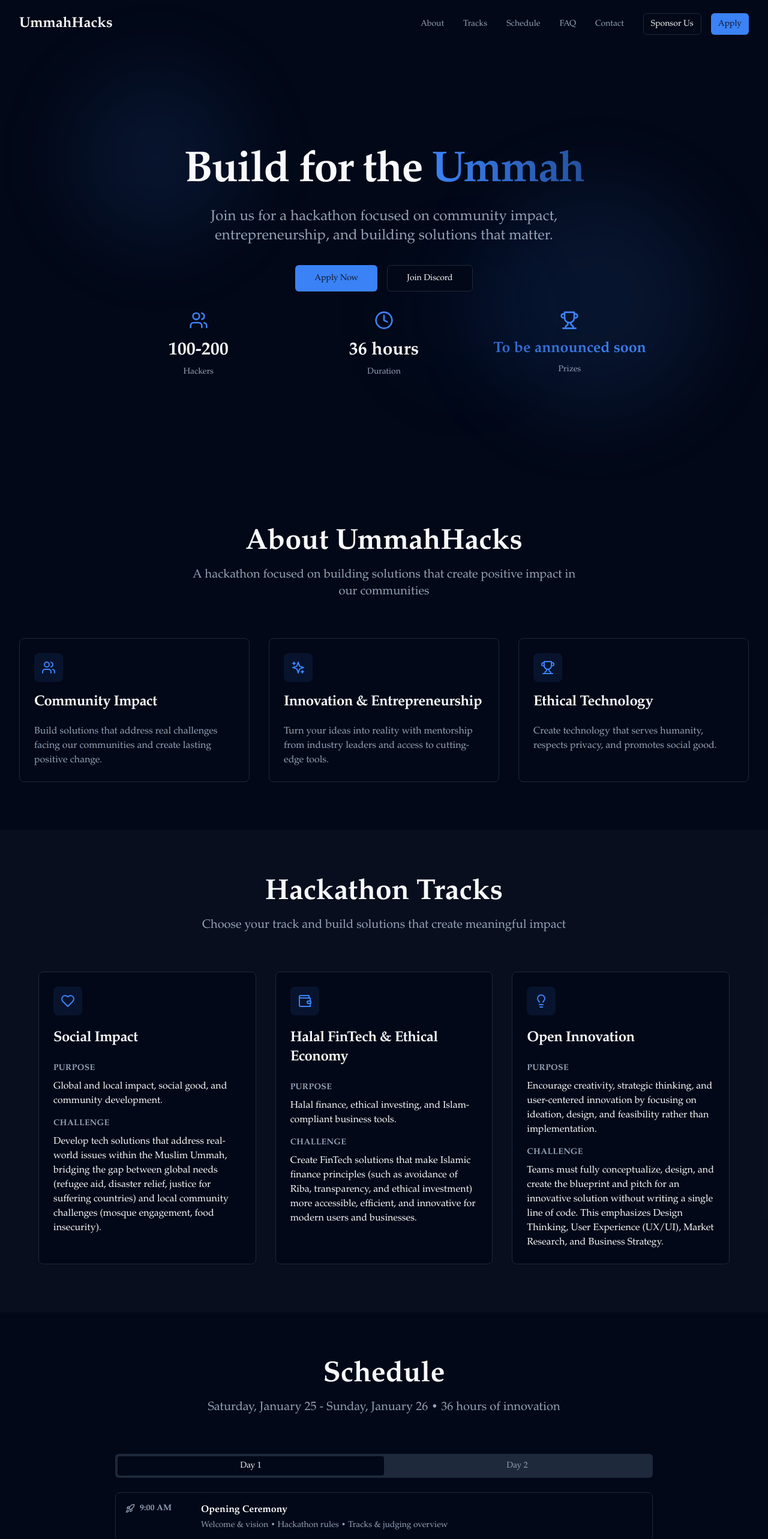
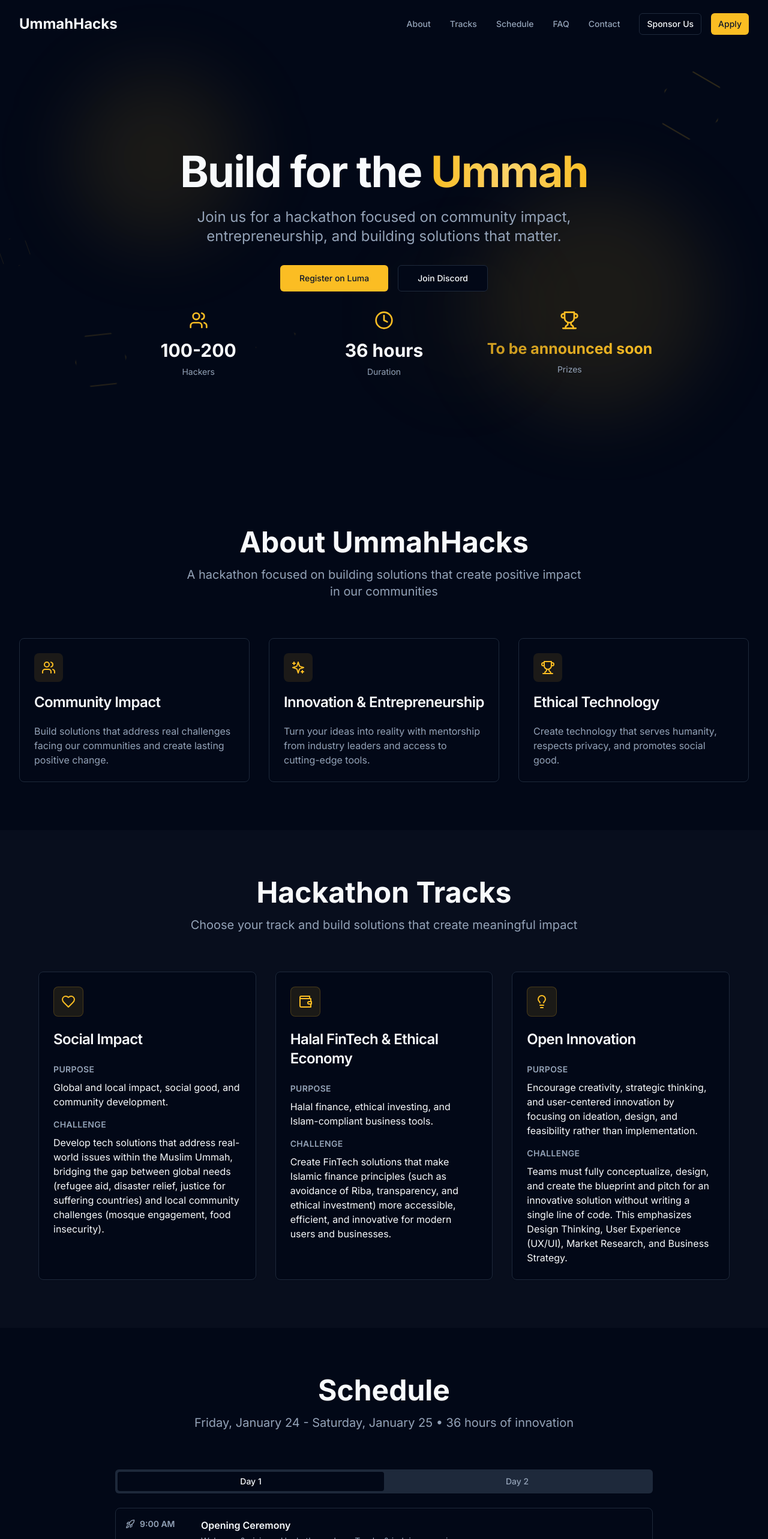
Before and after one commit to Ebizubes/Ummah-Hacks, a React (Vite) app: page / in a window 1280 px wide. Shown: the top 2566 px of the page at 60% size. Built offline with nearby package versions, Linux system fonts and the light colour scheme.

Commit message:
Add Islamic geometric patterns, golden accents, modern font, and Luma registration integration

```diff
--- a/index.html
+++ b/index.html
@@ -8,7 +8,7 @@
     <meta name="description" content="Join UmmahHacks - a hackathon focused on building for community impact, entrepreneurship, and social good." />
     <link rel="preconnect" href="https://fonts.googleapis.com" />
     <link rel="preconnect" href="https://fonts.gstatic.com" crossorigin />
-    <link href="https://fonts.googleapis.com/css2?family=EB+Garamond:wght@400;500;600;700&display=swap" rel="stylesheet" />
+    <link href="https://fonts.googleapis.com/css2?family=Inter:wght@300;400;500;600;700;800&display=swap" rel="stylesheet" />
   </head>
   <body>
     <div id="root"></div>
--- a/src/App.tsx
+++ b/src/App.tsx
@@ -97,7 +97,7 @@ function App() {
         <div className="container mx-auto px-4 sm:px-6 lg:px-8">
           <SectionHeader
             title="Schedule"
-            subtitle="Saturday, January 25 - Sunday, January 26 • 36 hours of innovation"
+            subtitle="Friday, January 24 - Saturday, January 25 • 36 hours of innovation"
           />
 
           <div className="mt-16 max-w-4xl mx-auto">
@@ -136,8 +136,8 @@ function App() {
               are open now!
             </p>
             <div className="flex flex-col sm:flex-row items-center justify-center gap-4">
-              <Button size="lg" onClick={() => window.open(siteConfig.applicationLink, '_blank')}>
-                Apply Now
+              <Button size="lg" onClick={() => window.open(siteConfig.lumaLink, '_blank')}>
+                Register on Luma
               </Button>
               <Button
                 size="lg"
--- a/src/components/AnimatedBackground.tsx
+++ b/src/components/AnimatedBackground.tsx
@@ -3,8 +3,9 @@ import { motion } from 'framer-motion'
 export function AnimatedBackground() {
   return (
     <div className="absolute inset-0 overflow-hidden pointer-events-none">
+      {/* Golden gradient orbs */}
       <motion.div
-        className="absolute top-20 left-10 w-72 h-72 bg-primary/10 rounded-full blur-3xl"
+        className="absolute top-20 left-10 w-72 h-72 bg-[hsl(43,96%,56%)]/10 rounded-full blur-3xl"
         animate={{
           x: [0, 100, 0],
           y: [0, 50, 0],
@@ -16,7 +17,7 @@ export function AnimatedBackground() {
         }}
       />
       <motion.div
-        className="absolute bottom-20 right-10 w-96 h-96 bg-primary/10 rounded-full blur-3xl"
+        className="absolute bottom-20 right-10 w-96 h-96 bg-[hsl(43,96%,56%)]/10 rounded-full blur-3xl"
         animate={{
           x: [0, -100, 0],
           y: [0, -50, 0],
@@ -28,7 +29,7 @@ export function AnimatedBackground() {
         }}
       />
       <motion.div
-        className="absolute top-1/2 left-1/2 w-64 h-64 bg-primary/5 rounded-full blur-3xl"
+        className="absolute top-1/2 left-1/2 w-64 h-64 bg-[hsl(43,96%,56%)]/5 rounded-full blur-3xl"
         animate={{
           scale: [1, 1.2, 1],
           opacity: [0.3, 0.5, 0.3],
@@ -39,6 +40,109 @@ export function AnimatedBackground() {
           ease: 'easeInOut',
         }}
       />
+
+      {/* Islamic geometric shapes - Hexagons and Stars */}
+      {/* Hexagon 1 */}
+      <motion.div
+        className="absolute top-32 right-20 w-24 h-24 border-2 border-[hsl(43,96%,56%)]/20"
+        style={{
+          clipPath: 'polygon(50% 0%, 100% 25%, 100% 75%, 50% 100%, 0% 75%, 0% 25%)',
+        }}
+        animate={{
+          rotate: [0, 360],
+          scale: [1, 1.1, 1],
+        }}
+        transition={{
+          duration: 20,
+          repeat: Infinity,
+          ease: 'linear',
+        }}
+      />
+
+      {/* Hexagon 2 */}
+      <motion.div
+        className="absolute bottom-40 left-32 w-20 h-20 border-2 border-[hsl(43,96%,56%)]/15"
+        style={{
+          clipPath: 'polygon(50% 0%, 100% 25%, 100% 75%, 50% 100%, 0% 75%, 0% 25%)',
+        }}
+        animate={{
+          rotate: [360, 0],
+          scale: [1, 1.15, 1],
+        }}
+        transition={{
+          duration: 25,
+          repeat: Infinity,
+          ease: 'linear',
+        }}
+      />
+
+      {/* 6-pointed star (Islamic style) */}
+      <motion.div
+        className="absolute top-1/3 right-1/4 w-28 h-28 border-2 border-[hsl(43,96%,56%)]/20"
+        style={{
+          clipPath: 'polygon(50% 0%, 61% 35%, 98% 35%, 68% 57%, 79% 91%, 50% 70%, 21% 91%, 32% 57%, 2% 35%, 39% 35%)',
+        }}
+        animate={{
+          rotate: [0, 360],
+          scale: [1, 1.05, 1],
+        }}
+        transition={{
+          duration: 30,
+          repeat: Infinity,
+          ease: 'linear',
+        }}
+      />
+
+      {/* 8-pointed star (Islamic style) */}
+      <motion.div
+        className="absolute bottom-1/4 left-1/3 w-16 h-16 border-2 border-[hsl(43,96%,56%)]/15"
+        style={{
+          clipPath: 'polygon(50% 0%, 61% 35%, 100% 35%, 61% 35%, 75% 75%, 50% 100%, 25% 75%, 39% 35%, 0% 35%, 39% 35%, 50% 0%)',
+        }}
+        animate={{
+          rotate: [360, 0],
+          scale: [1, 1.2, 1],
+        }}
+        transition={{
+          duration: 22,
+          repeat: Infinity,
+          ease: 'linear',
+        }}
+      />
+
+      {/* Small hexagon pattern */}
+      <motion.div
+        className="absolute top-1/2 right-1/5 w-12 h-12 border border-[hsl(43,96%,56%)]/10"
+        style={{
+          clipPath: 'polygon(50% 0%, 100% 25%, 100% 75%, 50% 100%, 0% 75%, 0% 25%)',
+        }}
+        animate={{
+          rotate: [0, 360],
+          y: [0, -15, 0],
+        }}
+        transition={{
+          duration: 8,
+          repeat: Infinity,
+          ease: 'easeInOut',
+        }}
+      />
+
+      {/* Interlocking hexagon pattern */}
+      <motion.div
+        className="absolute bottom-1/3 right-1/2 w-18 h-18 border border-[hsl(43,96%,56%)]/12"
+        style={{
+          clipPath: 'polygon(50% 0%, 100% 25%, 100% 75%, 50% 100%, 0% 75%, 0% 25%)',
+        }}
+        animate={{
+          rotate: [360, 0],
+          scale: [1, 1.1, 1],
+        }}
+        transition={{
+          duration: 18,
+          repeat: Infinity,
+          ease: 'linear',
+        }}
+      />
     </div>
   )
 }
--- a/src/components/Footer.tsx
+++ b/src/components/Footer.tsx
@@ -64,6 +64,16 @@ export function Footer() {
                 <MapPin className="h-4 w-4" />
                 <span>{siteConfig.location}</span>
               </li>
+              <li>
+                <a
+                  href={siteConfig.lumaLink}
+                  target="_blank"
+                  rel="noopener noreferrer"
+                  className="hover:text-foreground transition-colors text-[hsl(43,96%,56%)] hover:underline"
+                >
+                  Register on Luma →
+                </a>
+              </li>
             </ul>
             <div className="flex gap-4 mt-4">
               {socialLinks.map((social, index) => (
--- a/src/components/HackathonTrackCard.tsx
+++ b/src/components/HackathonTrackCard.tsx
@@ -21,10 +21,10 @@ export function HackathonTrackCard({ title, purpose, challenge, icon, index }: H
       transition={{ duration: 0.5, delay: index * 0.1 }}
       whileHover={{ y: -4 }}
     >
-      <Card className="h-full hover:border-primary/50 transition-all group">
+      <Card className="h-full hover:border-[hsl(43,96%,56%)]/50 transition-all group">
         <CardHeader>
-          <div className="p-3 rounded-lg bg-primary/10 group-hover:bg-primary/20 transition-colors w-fit mb-4">
-            <IconComponent className="h-6 w-6 text-primary" />
+          <div className="p-3 rounded-lg bg-[hsl(43,96%,56%)]/10 group-hover:bg-[hsl(43,96%,56%)]/20 transition-colors w-fit mb-4 border border-[hsl(43,96%,56%)]/20">
+            <IconComponent className="h-6 w-6 text-[hsl(43,96%,56%)]" />
           </div>
           <CardTitle className="text-2xl">{title}</CardTitle>
         </CardHeader>
--- a/src/components/Hero.tsx
+++ b/src/components/Hero.tsx
@@ -5,13 +5,6 @@ import { siteConfig } from '@/siteConfig'
 import { Users, Clock, Trophy } from 'lucide-react'
 
 export function Hero() {
-  const scrollTo = (href: string) => {
-    const element = document.querySelector(href)
-    if (element) {
-      element.scrollIntoView({ behavior: 'smooth' })
-    }
-  }
-
   const stats = [
     { icon: Users, value: siteConfig.stats.hackers, label: 'Hackers' },
     { icon: Clock, value: siteConfig.stats.duration, label: 'Duration' },
@@ -31,7 +24,7 @@ export function Hero() {
           >
             <h1 className="text-5xl md:text-7xl font-bold tracking-tight">
               Build for the{' '}
-              <span className="bg-gradient-to-r from-primary to-primary/60 bg-clip-text text-transparent">
+              <span className="bg-gradient-to-r from-[hsl(43,96%,56%)] via-[hsl(43,96%,70%)] to-[hsl(43,96%,56%)] bg-clip-text text-transparent">
                 Ummah
               </span>
             </h1>
@@ -47,8 +40,8 @@ export function Hero() {
             transition={{ duration: 0.6, delay: 0.2 }}
             className="flex flex-col sm:flex-row items-center justify-center gap-4"
           >
-            <Button size="lg" onClick={() => scrollTo('#apply')} className="w-full sm:w-auto">
-              Apply Now
+            <Button size="lg" onClick={() => window.open(siteConfig.lumaLink, '_blank')} className="w-full sm:w-auto">
+              Register on Luma
             </Button>
             <Button
               size="lg"
@@ -74,7 +67,7 @@ export function Hero() {
                 transition={{ duration: 0.5, delay: 0.5 + index * 0.1 }}
                 className="flex flex-col items-center space-y-2"
               >
-                <stat.icon className="h-8 w-8 text-primary mb-2" />
+                <stat.icon className="h-8 w-8 text-[hsl(43,96%,56%)] mb-2" />
                 {stat.label === 'Prizes' ? (
                   <motion.div
                     className="text-2xl font-bold animate-shimmer"
--- a/src/components/ScheduleTabs.tsx
+++ b/src/components/ScheduleTabs.tsx
@@ -47,18 +47,18 @@ export function ScheduleTabs({ day1, day2 }: ScheduleTabsProps) {
           >
             <Card
               className={`
-                ${isPrayer ? 'bg-muted/50 border-primary/20' : ''}
-                ${isFinal ? 'border-primary border-2' : ''}
+                ${isPrayer ? 'bg-muted/50 border-[hsl(43,96%,56%)]/20' : ''}
+                ${isFinal ? 'border-[hsl(43,96%,56%)] border-2' : ''}
               `}
             >
               <CardContent className="p-4">
                 <div className="flex items-start gap-4">
-                  <div className={`flex items-center gap-2 min-w-[110px] ${isPrayer ? 'text-primary' : 'text-muted-foreground'}`}>
-                    <IconComponent className={`h-4 w-4 ${isPrayer ? 'text-primary' : ''}`} />
+                  <div className={`flex items-center gap-2 min-w-[110px] ${isPrayer ? 'text-[hsl(43,96%,56%)]' : 'text-muted-foreground'}`}>
+                    <IconComponent className={`h-4 w-4 ${isPrayer ? 'text-[hsl(43,96%,56%)]' : ''}`} />
                     <span className="font-semibold text-sm">{item.time}</span>
                   </div>
                   <div className="flex-1">
-                    <h4 className={`font-semibold mb-1 ${isPrayer ? 'text-primary' : ''} ${isFinal ? 'text-primary text-lg' : ''}`}>
+                    <h4 className={`font-semibold mb-1 ${isPrayer ? 'text-[hsl(43,96%,56%)]' : ''} ${isFinal ? 'text-[hsl(43,96%,56%)] text-lg' : ''}`}>
                       {item.title}
                       {isFinal && <span className="ml-2 text-sm font-normal text-muted-foreground">(36 hours complete)</span>}
                     </h4>
--- a/src/index.css
+++ b/src/index.css
@@ -10,8 +10,11 @@
     --card-foreground: 210 40% 98%;
     --popover: 222.2 84% 4.9%;
     --popover-foreground: 210 40% 98%;
-    --primary: 217.2 91.2% 59.8%;
+    --primary: 43 96% 56%;
     --primary-foreground: 222.2 47.4% 11.2%;
+    --gold: 43 96% 56%;
+    --gold-light: 43 96% 70%;
+    --gold-dark: 43 96% 45%;
     --secondary: 217.2 32.6% 17.5%;
     --secondary-foreground: 210 40% 98%;
     --muted: 217.2 32.6% 17.5%;
@@ -32,10 +35,10 @@
     @apply border-border;
   }
   body {
-    @apply bg-background text-foreground font-serif;
+    @apply bg-background text-foreground font-sans;
   }
   h1, h2, h3, h4, h5, h6 {
-    @apply font-serif;
+    @apply font-sans;
   }
 }
 
--- a/src/siteConfig.ts
+++ b/src/siteConfig.ts
@@ -3,6 +3,7 @@ export const siteConfig = {
   date: 'March 15-16, 2024',
   location: 'Toronto, Canada',
   applicationLink: '#apply',
+  lumaLink: 'https://luma.com/otrho3gh',
   discordLink: 'https://discord.gg/ummahhacks',
   email: 'hello@ummahhacks.com',
   socials: {
@@ -57,84 +58,84 @@ export const siteConfig = {
   schedule: {
     day1: [
       {
-        day: 'Sunday, January 26',
+        day: 'Friday, January 24',
         time: '9:00 AM',
         title: 'Opening Ceremony',
         description: 'Welcome & vision • Hackathon rules • Tracks & judging overview',
         type: 'main' as const,
       },
       {
-        day: 'Sunday, January 26',
+        day: 'Friday, January 24',
         time: '10:00 AM',
         title: 'Ideation & Team Formation',
         description: '',
         type: 'main' as const,
       },
       {
-        day: 'Sunday, January 26',
+        day: 'Friday, January 24',
         time: '12:30 PM',
         title: 'Dhuhr Prayer Break',
         description: '',
         type: 'prayer' as const,
       },
       {
-        day: 'Sunday, January 26',
+        day: 'Friday, January 24',
         time: '1:30 PM',
         title: 'Hacking Begins',
         description: '',
         type: 'main' as const,
       },
       {
-        day: 'Sunday, January 26',
+        day: 'Friday, January 24',
         time: '3:30 PM',
         title: 'Asr Prayer Break',
         description: '',
         type: 'prayer' as const,
       },
       {
-        day: 'Sunday, January 26',
+        day: 'Friday, January 24',
         time: '4:00 PM',
         title: 'Workshop / Mentor Hours',
         description: 'Design thinking • Ethical tech & impact',
         type: 'workshop' as const,
       },
       {
-        day: 'Sunday, January 26',
+        day: 'Friday, January 24',
         time: '6:00 PM',
         title: 'Maghrib Prayer Break',
         description: '',
         type: 'prayer' as const,
       },
       {
-        day: 'Sunday, January 26',
+        day: 'Friday, January 24',
         time: '6:30 PM',
         title: 'Dinner',
         description: 'Halal & vegetarian',
         type: 'meal' as const,
       },
       {
-        day: 'Sunday, January 26',
+        day: 'Friday, January 24',
         time: '7:30 PM',
         title: 'Hacking Continues',
         description: '',
         type: 'main' as const,
       },
       {
-        day: 'Sunday, January 26',
+        day: 'Friday, January 24',
         time: '8:00 PM',
         title: 'Isha Prayer Break',
         description: '',
         type: 'prayer' as const,
       },
       {
-        day: 'Sunday, January 26',
+        day: 'Friday, January 24',
         time: '9:00 PM',
         title: 'Night Productivity Block',
         description: 'Quiet zones • Mentor support',
         type: 'main' as const,
       },
       {
-        day: 'Sunday, January 26',
+        day: 'Friday, January 24',
         time: '11:30 PM',
         title: 'Midnight Snack',
         description: '',
@@ -143,84 +144,84 @@ export const siteConfig = {
     ],
     day2: [
       {
-        day: 'Sunday, January 26',
+        day: 'Friday, January 24',
         time: '5:45 AM',
         title: 'Fajr Prayer Break',
         description: '',
         type: 'prayer' as const,
       },
       {
-        day: 'Sunday, January 26',
+        day: 'Friday, January 24',
         time: '6:30 AM',
         title: 'Rest / Quiet Work Block',
         description: '',
         type: 'main' as const,
       },
       {
-        day: 'Sunday, January 26',
+        day: 'Friday, January 24',
         time: '9:00 AM',
         title: 'Breakfast',
         description: '',
         type: 'meal' as const,
       },
       {
-        day: 'Sunday, January 26',
+        day: 'Friday, January 24',
         time: '10:00 AM',
         title: 'Mentor Review Sessions',
         description: 'Pitch feedback • UX/UI review',
         type: 'workshop' as const,
       },
       {
-        day: 'Sunday, January 26',
+        day: 'Friday, January 24',
         time: '12:30 PM',
         title: 'Dhuhr Prayer Break',
         description: '',
         type: 'prayer' as const,
       },
       {
-        day: 'Sunday, January 26',
+        day: 'Friday, January 24',
         time: '1:30 PM',
         title: 'Final Hacking Sprint',
         description: '',
         type: 'main' as const,
       },
       {
-        day: 'Sunday, January 26',
+        day: 'Friday, January 24',
         time: '3:30 PM',
         title: 'Asr Prayer Break',
         description: '',
         type: 'prayer' as const,
       },
       {
-        day: 'Sunday, January 26',
+        day: 'Friday, January 24',
         time: '4:30 PM',
         title: 'Submissions Due',
         description: '',
         type: 'main' as const,
       },
       {
-        day: 'Sunday, January 26',
+        day: 'Friday, January 24',
         time: '5:45 PM',
         title: 'Maghrib Prayer Break',
         description: '',
         type: 'prayer' as const,
       },
       {
-        day: 'Sunday, January 26',
+        day: 'Friday, January 24',
         time: '6:15 PM',
         title: 'Final Presentations & Judging',
         description: '',
         type: 'main' as const,
       },
       {
-        day: 'Sunday, January 26',
+        day: 'Friday, January 24',
         time: '8:00 PM',
         title: 'Isha Prayer Break',
         description: '',
         type: 'prayer' as const,
       },
       {
-        day: 'Sunday, January 26',
+        day: 'Friday, January 24',
         time: '9:00 PM',
         title: 'Closing Ceremony & Awards',
         description: 'Event ends — 36 hours complete',
--- a/tailwind.config.js
+++ b/tailwind.config.js
@@ -8,8 +8,9 @@ export default {
   theme: {
     extend: {
       fontFamily: {
-        serif: ['Apple Garamond', 'Garamond', 'EB Garamond', 'Cormorant Garamond', 'serif'],
-        brand: ['Apple Garamond', 'Garamond', 'EB Garamond', 'Cormorant Garamond', 'serif'],
+        sans: ['Inter', 'system-ui', '-apple-system', 'BlinkMacSystemFont', 'Segoe UI', 'Roboto', 'sans-serif'],
+        serif: ['Inter', 'system-ui', 'sans-serif'],
+        brand: ['Inter', 'system-ui', 'sans-serif'],
       },
       colors: {
         border: 'hsl(var(--border))',
```
